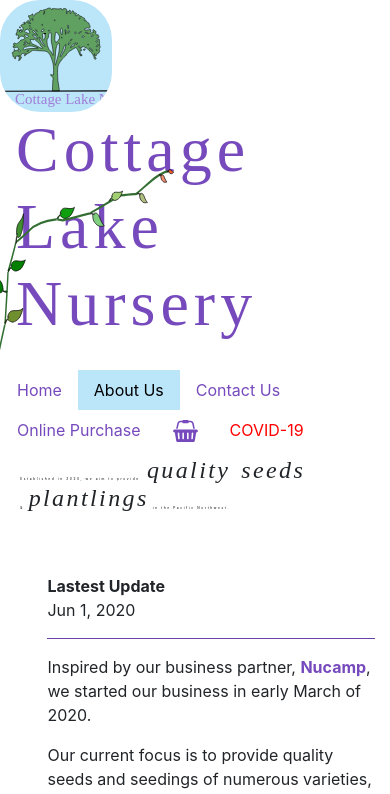
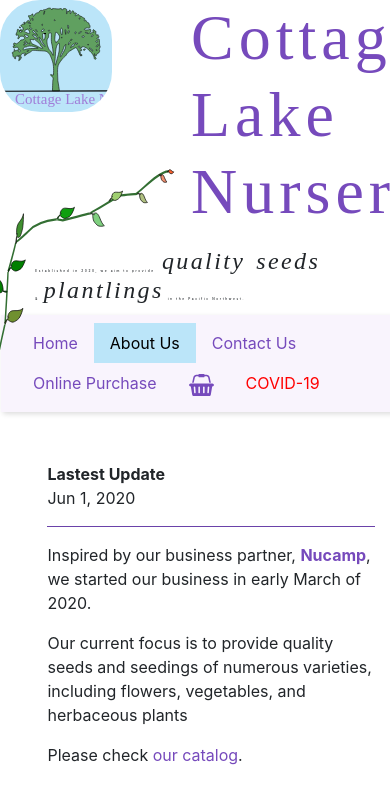
Before and after one commit to krishuang168/Nursery-Demo-React, a React (Create React App) app: page /about_us in a window 390 px wide. Shown: the top 794 px of the page. Built offline with nearby package versions, Linux system fonts and the light colour scheme.

Commit message:
Responsive

```diff
--- a/src/component/header.js
+++ b/src/component/header.js
@@ -1,5 +1,5 @@
 import React from "react";
-import { Col, Row } from "reactstrap";
+import { Row, Col } from "reactstrap";
 import { Link, NavLink } from "react-router-dom";
 import logo from "../shared/svg/logo.svg";
 import shoppingBasket from "../shared/svg/shoppingBasket.svg";
@@ -8,17 +8,26 @@ function Header() {
   return (
     <React.Fragment>
       <Row>
-        <Col xs={6} sm={4} md={2}>
+        <Col xs={5} md={2}>
           <Link to="/home">
             <img src={logo} alt="Logo" className="logo-big" />
           </Link>
         </Col>
+        <Col xs={4} sm={10}>
+          <h1 className="title">Cottage Lake Nursery</h1>
+        </Col>
+      </Row>
+      <Row>
+        <div className="row-content" />
         <Col>
+          <h2 className="banner">
+            Established in 2020, we aim to provide <em>quality seeds</em> &
+            <em>plantlings</em> in the Pacific Northwest.
+          </h2>
+        </Col>
+      </Row>
       <Row>
-            <Col xs={10} sm={7}>
-              <h1 className="banner">Cottage Lake Nursery</h1>
-            </Col>
-            <Col className="navbar mr-5">
+        <Col className="navbar ml-3">
           <NavLink to="/home">Home</NavLink>
           <NavLink to="/about_us">About Us</NavLink>
           <NavLink to="/contact_us">Contact Us</NavLink>
@@ -36,14 +45,6 @@ function Header() {
           </NavLink>
         </Col>
       </Row>
-          <Row>
-            <h2 className="banner">
-              Established in 2020, we aim to provide <em>quality seeds</em> &
-              <em>plantlings</em> in the Pacific Northwest.
-            </h2>
-          </Row>
-        </Col>
-      </Row>
     </React.Fragment>
   );
 }
--- a/src/component/home.js
+++ b/src/component/home.js
@@ -2,11 +2,18 @@ import React, { Component } from "react";
 import { Row, Col } from "reactstrap";
 import Carousel from "react-bootstrap/Carousel";
 import "bootstrap/dist/css/bootstrap.css";
+import sideDeco from "../shared/sideDeco.svg";
 
 class Home extends Component {
   render() {
     return (
       <React.Fragment>
+        <img
+          src={sideDeco}
+          alt="Side decoration"
+          id="sideDeco"
+          className="growth"
+        />
         <div className="row row-content" />
 
         <div className="container">
--- a/src/css/styles.css
+++ b/src/css/styles.css
@@ -7,13 +7,13 @@
 /* Dark-green: #60a060 */
 
 @font-face {
-  font-family: 'Cheddar Jack';
-  src: local('cheddar jack'), url(../shared/cheddar\ jack.ttf) format('ttf');
+  font-family: "Cheddar Jack";
+  src: local("cheddar jack"), url(../shared/cheddar\ jack.ttf) format("ttf");
 }
 
 @font-face {
-  font-family: 'Gisella Demo';
-  src: local('gisella'), url(../shared/Gisella\ Demo.ttf) format('otf');
+  font-family: "Gisella Demo";
+  src: local("gisella"), url(../shared/Gisella\ Demo.ttf) format("otf");
 }
 
 a {
@@ -24,15 +24,7 @@ a:hover {
   color: inherit;
 }
 
-h1 {
-  position: relative;
-  left: 1rem;
-  font-family: "gisella";
-  font-size: 4rem;
-  letter-spacing: 5px;
-  margin-bottom: 0.3em;
-  color: #764abc;
-}
+
 
 h2 {
   position: relative;
@@ -129,16 +121,16 @@ iframe {
   width: 20rem;
 }
 
+.card-header {
+  display: block;
+  font-size: 0.9rem;
+}
+
 .center {
   text-align: center;
   vertical-align: middle;
   align-items: center;
   justify-content: center;
-}
-
-.card-header {
-  display: block;
-  font-size: 0.9rem;
 }
 
 .main {
@@ -163,6 +155,8 @@ iframe {
   justify-content: left;
   align-self: baseline;
   text-align: left;
+  background-color: rgb(244, 233, 252, .5);
+  box-shadow: 2px 2px 5px #ddd;
 }
 
 .navbar a {
@@ -220,7 +214,21 @@ iframe {
   text-decoration: none;
 }
 
+.subtitle {
+  text-align: left;
+}
+
 .text-dark {
+  color: #764abc;
+}
+
+.title {
+  position: relative;
+  left: 1rem;
+  font-family: "gisella";
+  font-size: 4rem;
+  letter-spacing: 5px;
+  margin-bottom: 0.3em;
   color: #764abc;
 }
 
@@ -255,7 +263,7 @@ iframe {
 @keyframes growing {
   0% {
     width: 0;
-    height: -60;
+    height: -50;
   }
   100% {
     width: 30;
```
Lines whose indentation alone changed are shown as unchanged.
